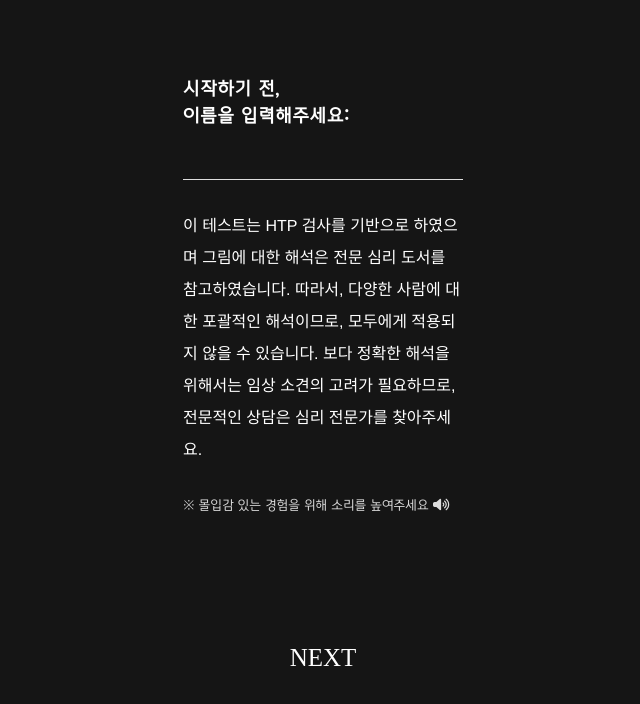
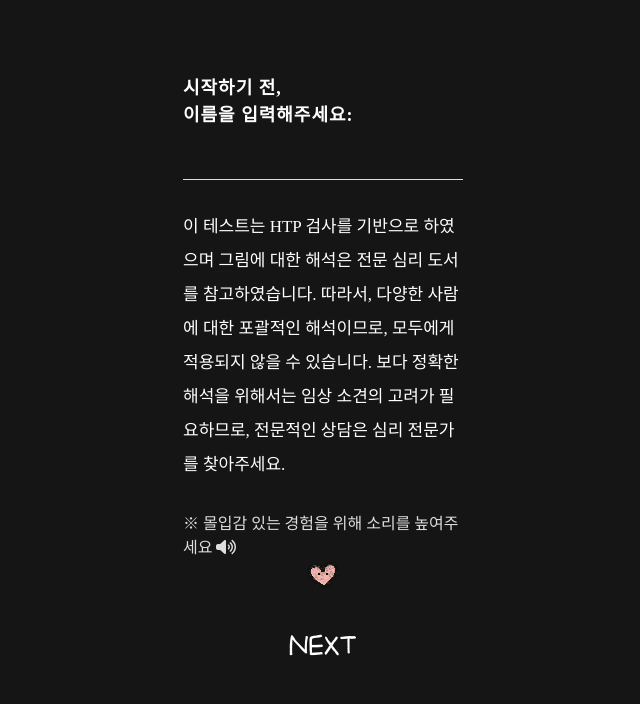
Before and after one commit to na0th/ai-htp-project, a Vue app in the folder frontend/: page / in a window 1280 px wide. Both pictures are taken after a click on the button "START". Shown: the part 800-1504 px from the top of the page, without its empty margins (317-957 px from the left). Built offline with nearby package versions, Linux system fonts and the light colour scheme; a web font is replaced by a local one; what vue-cookies would draw is missing.

Commit message:
prestartpage edited

```diff
--- a/frontend/src/views/Main/MainPage.vue
+++ b/frontend/src/views/Main/MainPage.vue
@@ -2,10 +2,7 @@
   <div v-if="showMain" class="main">
     <div class="title">
       <img class="title-image" src="../../assets/images/icon5.png" />
-      <p class="title-text">
-        <!-- <span style="color: #eba090">마음 </span> -->
-        마음스케치
-      </p>
+      <p class="title-text"><span style="color: #eba090">마음</span>스케치</p>
       <p class="title-subtext">내가 그린 그림으로 확인해보는 나의 심리</p>
     </div>
     <button
@@ -104,14 +101,14 @@ export default {
   left: 0;
   right: 0;
   text-align: center;
-  top: 30%;
+  top: 28%;
 }
 .title-image {
-  width: 85px;
+  width: 115px;
   margin-bottom: 20px;
 }
 .title-subtext {
-  font-size: 17px;
+  font-size: 15px;
   font-family: korFont1;
   margin-top: 10px;
 }
--- a/frontend/src/views/Main/PreStartPage.vue
+++ b/frontend/src/views/Main/PreStartPage.vue
@@ -23,6 +23,9 @@
         </p>
       </div>
     </form>
+    <div class="prestart-img-box">
+      <img src="../../assets/images/heart.png" />
+    </div>
     <button type="submit" @click="onClickNext" class="next-btn">NEXT</button>
   </div>
 </template>
@@ -97,14 +100,14 @@ export default {
 .text1 {
   text-align: left;
   display: inline-block;
-  font-size: 13px;
-  font-family: korFont2;
+  font-size: 16px;
+  font-family: korFont3;
   margin-top: 30px;
   color: #ddd;
   line-height: 1.5;
 }
 .next-btn {
-  font-family: korFontLight;
+  font-family: korFont1;
   font-size: 25px;
   position: absolute;
   margin-left: auto;
@@ -151,7 +154,7 @@ export default {
   text-transform: uppercase;
   letter-spacing: 1px;
   font-weight: bold;
-  font-family: korFont2;
+  font-family: korFont3;
   font-size: 18px;
   line-height: 1.5;
 }
@@ -167,9 +170,18 @@ export default {
   background: transparent;
   font-size: 20px;
 }
+.perstart-image {
+  width: 65px;
+  display: inline-block;
+}
+.prestart-img-box {
+  text-align: center;
+  display: block;
+}
 .prestart-text {
   margin-top: 30px;
-  font-size: 16px;
+  font-size: 17px;
   line-height: 2;
+  font-family: korFont3;
 }
 </style>
```
Also changed, not shown: frontend/src/assets/images/heart.png (added).
